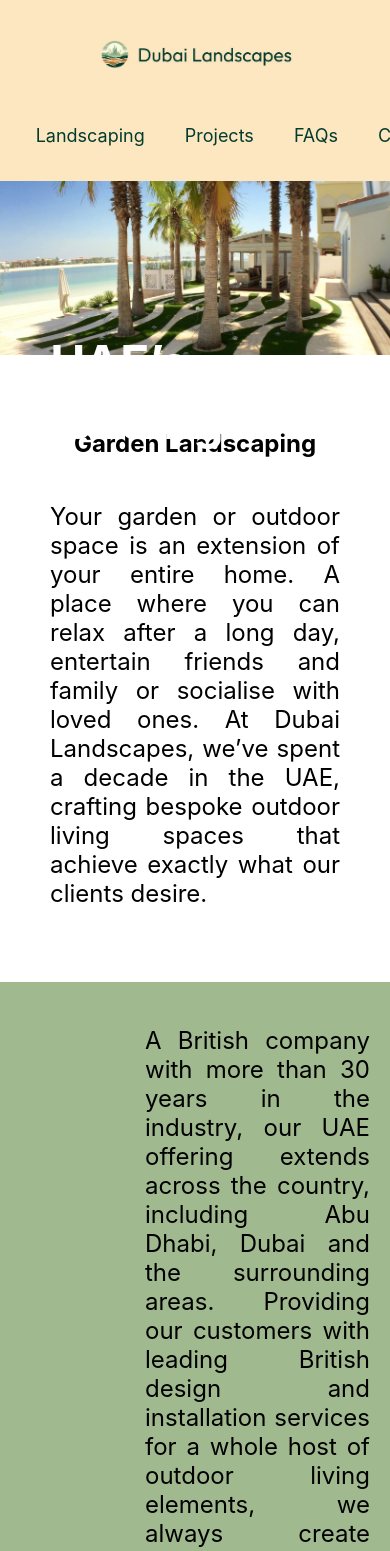
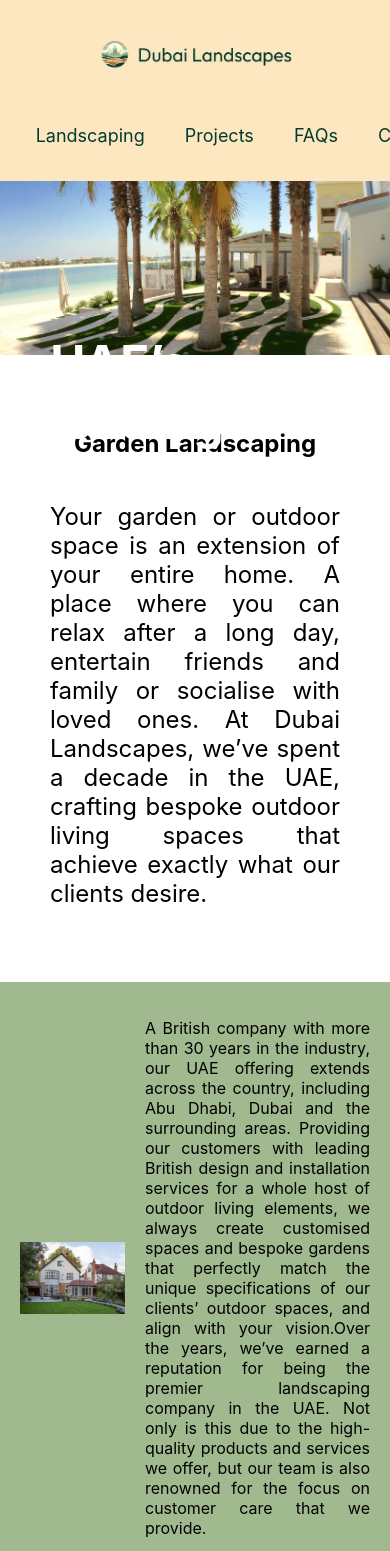
Before and after one commit to 24992151/portfoliolarge, a React (Create React App) app: page / in a window 390 px wide. Shown: the top 1551 px of the page. Built offline with nearby package versions, Linux system fonts and the light colour scheme.

Commit message:
Commit 6 Homepage CSS
Adjustments for Mobile Compatibility 2

```diff
--- a/src/pages/Home/homePage.css
+++ b/src/pages/Home/homePage.css
@@ -1,11 +1,11 @@
-/* Set hero image to fill container width */
+/* Hero Image */
 .hero-image {
   width: 100%;
   height: auto;
 }
 
-/* Style overlay */
-.overlay {
+/* Style overlay for home */
+.overlayh {
   position: absolute;
   top: 50%;
   left: 50%;
@@ -17,9 +17,17 @@
 
 /* Media query for smaller screens - adjust overlay font size and position */
 @media (max-width: 768px) {
-  .overlay {
-    font-size: 1rem; /* Smaller fonts and postioning hero */
+  .overlayh {
+    font-size: 1rem;
     top: 29%;
+  }
+}
+
+/* Media query for smaller screens */
+@media (max-width: 768px) {
+  .section2 .section-text,
+  .section3 .section-text {
+    font-size: 1rem;
   }
 }
 
```
